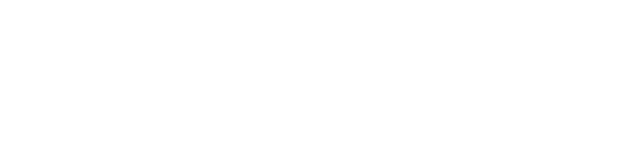
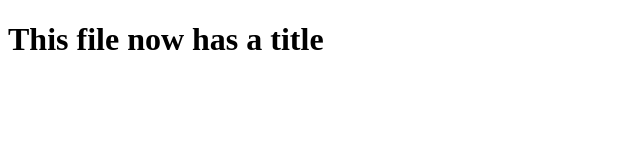
Before and after one commit to spencerjoelGH/firstGitProject, a plain HTML site: page index.html in a window 1280 px wide. Shown: the whole page, without its empty margins (0-640 px from the left). Drawn offline with Linux system fonts and the light colour scheme.

Commit message:
Second Commit

```diff
--- a/index.html
+++ b/index.html
@@ -6,5 +6,6 @@
 </head>
 
 <body>
+<h1>This file now has a title</h1>
 </body>
 </html>
```
